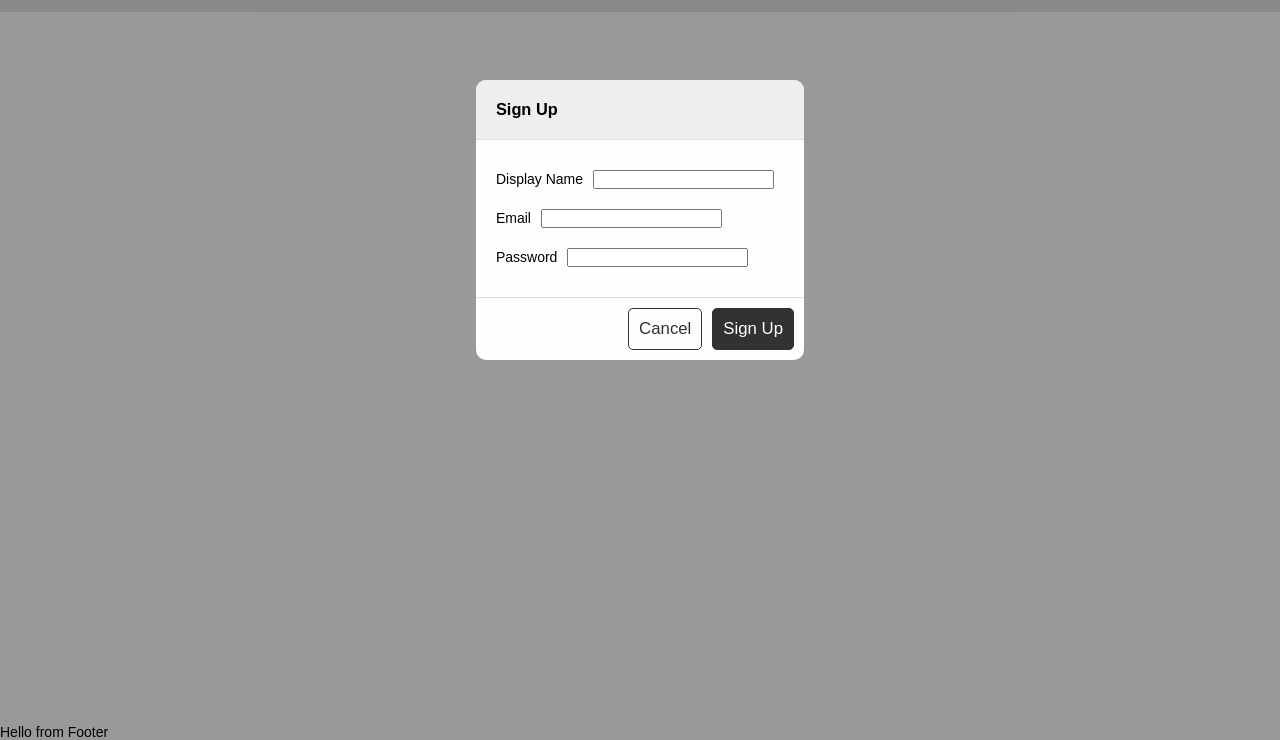
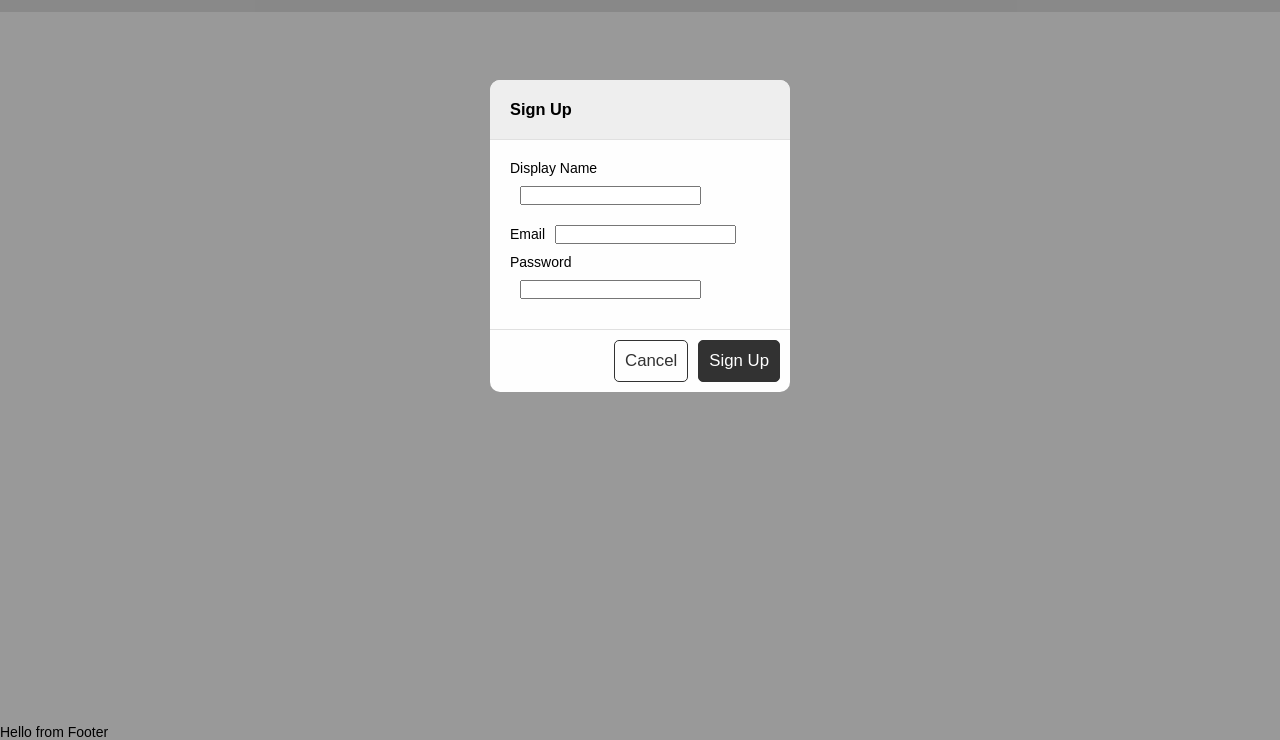
Before and after one commit to Now-Loading/ChainLetter, a React app: page / in a window 1280 px wide. Both pictures are taken after a click on the button "Sign Up". Shown: the part 60-800 px from the top of the page. Built offline with nearby package versions, Linux system fonts and the light colour scheme; some packages are replaced by stand-ins of ours; no server answers; the database is empty.

Commit message:
small CSS tweak to Sign Up modal

```diff
--- a/src/components/organisms/Modal.js
+++ b/src/components/organisms/Modal.js
@@ -26,6 +26,7 @@ const Modal = ({
       className="modal"
     >
       <form
+        className="modal-popup"
         onSubmit={
           submitHandler
             ? (event) => submitHandler(event)
--- a/src/components/templates/App.css
+++ b/src/components/templates/App.css
@@ -2,6 +2,10 @@ main {
   display: flex;
   flex: 1;
   justify-content: center;
+}
+
+.modal-popup{
+  width: 300px;
 }
 
 .app-container {
```
